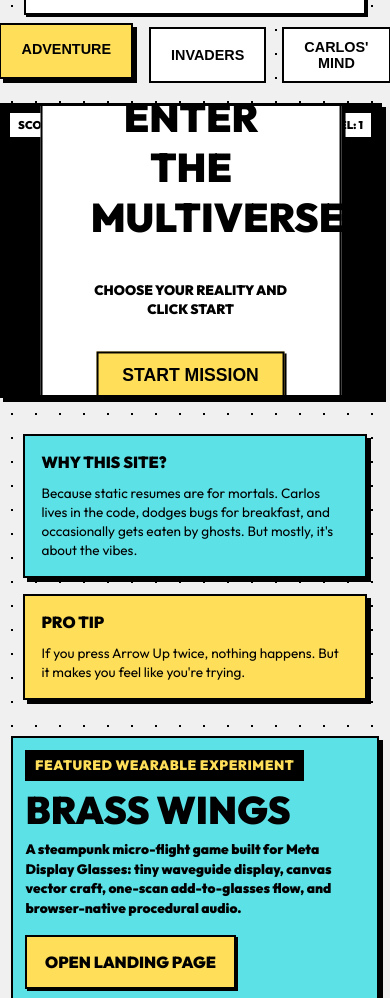
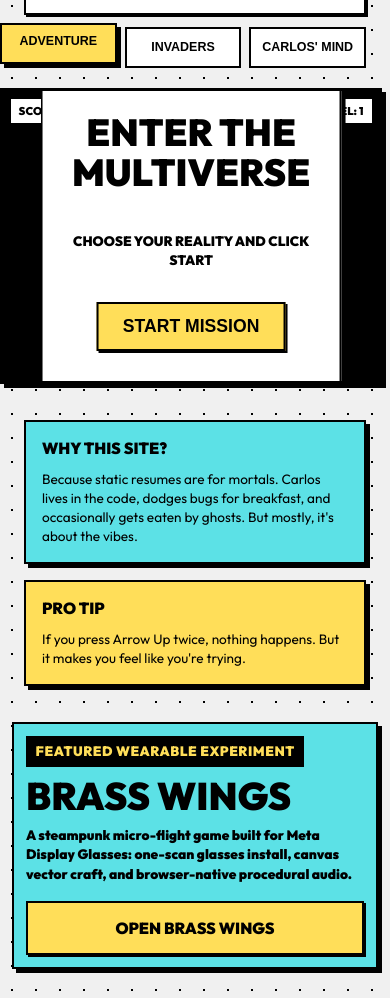
Before and after one commit to macayaven/macayaven.github.io, a website with bundled scripts: page index.html in a window 390 px wide. Shown: the part 102-1100 px from the top of the page. Built offline with nearby package versions, Linux system fonts and the light colour scheme.

Commit message:
Polish Brass Wings homepage feature card

```diff
--- a/index.html
+++ b/index.html
@@ -103,14 +103,12 @@
             <div class="featured-lab-copy">
                 <p class="lab-label">FEATURED WEARABLE EXPERIMENT</p>
                 <h2>BRASS WINGS</h2>
-                <p>A steampunk micro-flight game built for Meta Display Glasses: tiny waveguide display, canvas vector
-                    craft, one-scan add-to-glasses flow, and browser-native procedural audio.</p>
+                <p>A steampunk micro-flight game built for Meta Display Glasses: one-scan glasses install, canvas
+                    vector craft, and browser-native procedural audio.</p>
             </div>
             <div class="featured-lab-actions">
                 <a class="neo-link-btn primary-link" href="https://brasswings-webapp.pages.dev/" target="_blank"
-                    rel="noopener">OPEN LANDING PAGE</a>
-                <a class="neo-link-btn" href="https://github.com/macayaven/brasswings-webapp" target="_blank"
-                    rel="noopener">VIEW CODE</a>
+                    rel="noopener">OPEN BRASS WINGS</a>
             </div>
         </section>
     </main>
--- a/styles.css
+++ b/styles.css
@@ -231,7 +231,7 @@ h3 {
     margin: 1rem auto 4rem;
     background: var(--secondary-color);
     display: grid;
-    grid-template-columns: minmax(0, 1fr) auto;
+    grid-template-columns: minmax(0, 1fr) minmax(210px, auto);
     gap: 2rem;
     align-items: center;
 }
@@ -279,6 +279,7 @@ h3 {
     color: #000;
     font-weight: 900;
     text-decoration: none;
+    text-align: center;
     transition: transform 0.1s, box-shadow 0.1s;
 }
 
@@ -446,6 +447,32 @@ canvas {
         width: 95vw;
     }
 
+    .game-selector {
+        display: grid;
+        grid-template-columns: repeat(3, minmax(0, 1fr));
+        width: calc(100% - 1.5rem);
+        max-width: calc(100% - 1.5rem);
+        gap: 0.5rem;
+        overflow: visible;
+    }
+
+    .selector-btn {
+        min-width: 0;
+        padding: 10px 6px;
+        white-space: normal;
+        line-height: 1.1;
+        font-size: 0.78rem;
+    }
+
+    #game-start-overlay {
+        padding: 2rem 1rem;
+    }
+
+    #game-start-overlay h2 {
+        font-size: clamp(1.9rem, 10vw, 2.35rem);
+        line-height: 1.05;
+    }
+
     #overlay-ui {
         padding: 0.5rem;
     }
@@ -496,10 +523,16 @@ canvas {
 
     #featured-lab {
         grid-template-columns: 1fr;
+        margin-bottom: 3rem !important;
     }
 
     .featured-lab-actions {
         justify-content: flex-start;
+        width: 100%;
+    }
+
+    .featured-lab-actions .neo-link-btn {
+        width: 100%;
     }
 
     .neo-card {
```
